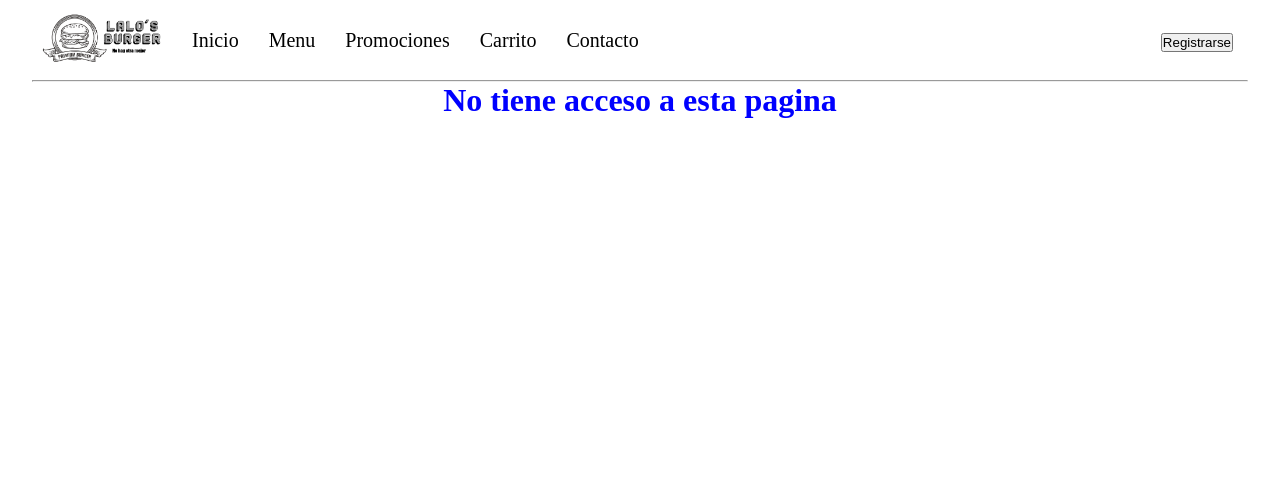
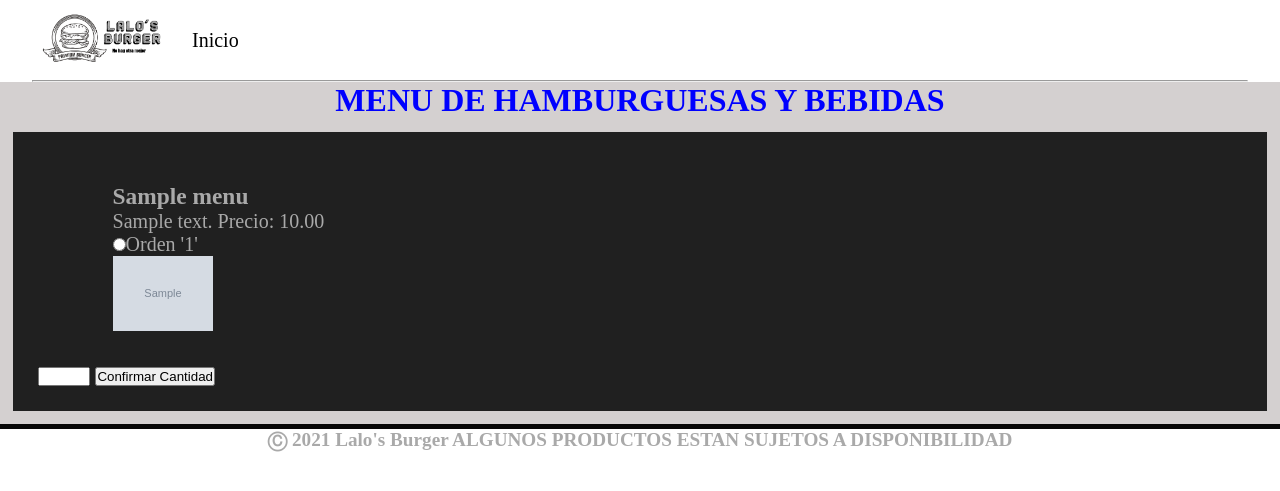
Before and after one commit to miguelrohdez/Proyecto_modulo7, a PHP site: page /menu.php in a window 1280 px wide. Shown: the top 491 px of the page. Run offline with PHP 8.4, Linux system fonts and the light colour scheme; tables that the repository leaves empty hold one stand-in row (values such as "Sample post"); grey boxes marked "Sample" are stand-in pictures.

Commit message:
Update menu.php

```diff
--- a/menu.php
+++ b/menu.php
@@ -1,4 +1,15 @@
 
+
+<?php
+   /* session_start();
+    $varSesion = $_SESSION['usuario'];
+
+
+    if($varSesion == null || $varSesion== ""){
+        echo "No tiene acceso a esta pagina";
+        die();
+    }*/
+?>
 
 <!DOCTYPE html>
 <html lang="es-ES">
@@ -10,23 +21,26 @@
 	</head>
     <body>
     <!-- Aqui  empieza la barra de menus y logo -->
-	<?php
-		session_start();
-		if(!isset($_SESSION["usuario"])){
-			include("nav_nologin.html");
-			echo "<h1 class = 'tituloPrincipal'>No tiene acceso a esta pagina</h1>";
-			die();
-		}else{
-			include("nav_login.html");
-		}
-	?>
+		<div class="container-menu">
+			<nav class="nav-main">
+				<a class="logoNav" href="index.php">
+					<img id="logo" src="img/logoFinal.png" alt="Imagen Logo">
+				</a>
+				<ul class="nav-menu">
+					<li>
+						<a href="index.php">Inicio</a>
+					</li>
+				</ul>
+			</nav>
+			<hr>
+		</div>
+
 		<!-- Aqui  empieza la caja principal -->
 		<div class="container">
 			<header>
 				<h1 class="tituloPrincipal">MENU DE HAMBURGUESAS Y BEBIDAS</h1>
 			</header>
 		<!-- Aqui  empieza la seccion del formulario o datos a mostrar -->
-		<div class="caja principal">
 		<div class="pedidoActual">
 				<!-- COMBOS
 					IMAGEN
@@ -36,12 +50,11 @@
             <form method="POST" name = "pedido" Onsubmit = "return Validation(this)" action="./php/carrito.php">
 
             	<?php
-				 require("./php/datos_con.php");
-            		$link = mysqli_connect($db_host, $db_admin, $db_pass);
-					mysqli_select_db($link, $db_data);
-					//Este es si hacer la conxion con POO
+            		$link = mysqli_connect("localhost", "root", "usbw");
+					mysqli_select_db($link, "lalos_burger");
 					$tildes = $link->query("SET NAMES 'utf8'"); //Para que se muestren las 	tildes correctamente
 					$result = mysqli_query($link, "SELECT * FROM menu");
+
 					echo "<table class='menuH'>";
 					$num = 0;
 					$ban = 0;
@@ -53,8 +66,9 @@
 							echo "<tr>";
 						}
                     		echo "<td>";
-                        		echo "<p> ".$fila['menu_descripcion']." </p>";
-                        		echo "<input type='radio' name='orden' value='".$num."' id='o".$num."'>";
+                    				echo "<h3> ".$fila['menu_nombre']." </h3>";
+                        		echo "<p> ".$fila['menu_descripcion']." Precio: ".$fila['menu_precio']." </p>";
+                        		echo "<input type='radio' name='orden' value='".$num."' id='o".$num."' >";
                         		echo "<label for='o".$num."'>Orden '".$num."'</label><br>";
                         		echo "<img src= ".$fila['menu_imagen']." width='100px' >";
                     		echo "</td>";
@@ -62,18 +76,26 @@
 							echo "</tr>";
 							$ban = 0;
 						}
+
 					}
 					echo "</table>";
+
 					mysqli_free_result($result);
 					mysqli_close($link);
+
             	?>
+
+
                 <input type="number" name="cantidad" min="1" max="50" step="1"  required="required">
+
                 <input type="submit" value="Confirmar Cantidad" name="confirmar">
             </form>
-        	</div>
-        </div>
+
+		</div>
+
+
 		<div class="clear"></div>
-    </div>
+		</div>
 		<footer>
 			<h1 class="text-footer"> Ⓒ 2021 Lalo's Burger ALGUNOS PRODUCTOS ESTAN SUJETOS A DISPONIBILIDAD</h1>
 		</footer>
```
